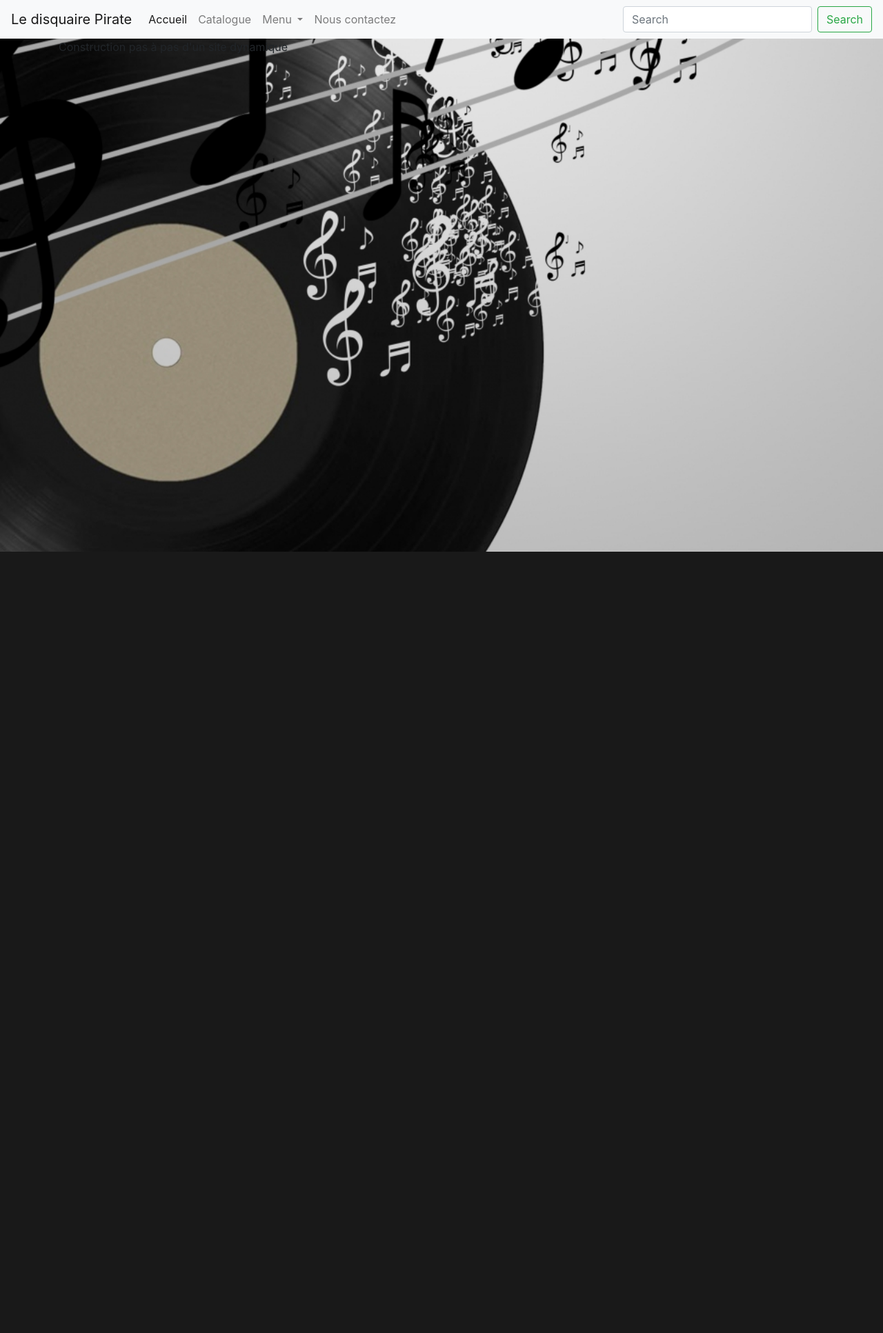
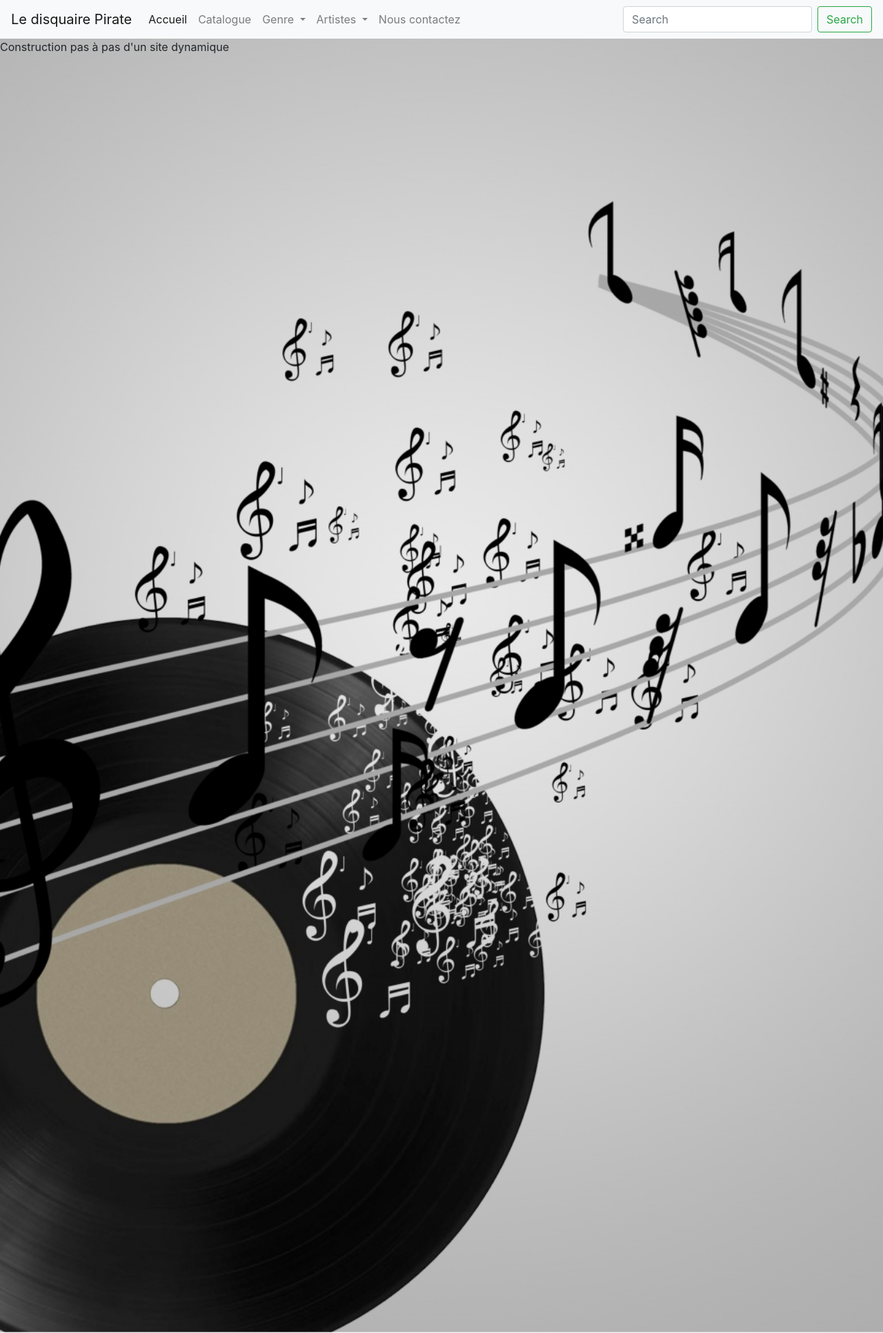
Before and after one commit to Cedric-Deloison/projet-disquaire-php, a PHP site: page / in a window 1280 px wide. Shown: the whole page at 69% size. Before the commit the page ends 800 px from the top, so only its background shows below. Run offline with PHP 8.4, Linux system fonts and the light colour scheme.

Commit message:
Designe cards

```diff
--- a/template/index.twig
+++ b/template/index.twig
@@ -5,6 +5,8 @@
     <meta charset="UTF-8">
     <meta name="viewport" content="width=device-width, initial-scale=1.0">
     <link rel="stylesheet" href="https://cdn.jsdelivr.net/npm/bootstrap@4.5.3/dist/css/bootstrap.min.css" integrity="sha384-TX8t27EcRE3e/ihU7zmQxVncDAy5uIKz4rEkgIXeMed4M0jlfIDPvg6uqKI2xXr2" crossorigin="anonymous">
+    <link href="https://fonts.googleapis.com/css2?family=Kaushan+Script&family=Oleo+Script:wght@700&display=swap"
+        rel="stylesheet">
     <link rel="stylesheet" href="template/styles.css">
 
     <title>Projet disquaire</title>
@@ -24,7 +26,7 @@
         <div class="collapse navbar-collapse" id="navbarSupportedContent">
             <ul class="navbar-nav mr-auto">
                 <li class="nav-item active">
-                    <a class="nav-link" href="#">Accueil <span class="sr-only">(current)</span></a>
+                    <a class="nav-link" href="index.php?page=home">Accueil <span class="sr-only">(current)</span></a>
                 </li>
                 <li class="nav-item">
                     <a class="nav-link" href="index.php?page=catalogue">Catalogue</a>
@@ -33,13 +35,25 @@
                 <li class="nav-item dropdown">
                     <a class="nav-link dropdown-toggle" href="#" id="navbarDropdown" role="button"
                         data-toggle="dropdown" aria-haspopup="true" aria-expanded="false">
-                        Menu
+                        Genre
                     </a>
                     <div class="dropdown-menu" aria-labelledby="navbarDropdown">
-                        <a class="dropdown-item" href="#">Album</a>
-                        <a class="dropdown-item" href="#">Artiste</a>
-                        <div class="dropdown-divider"></div>
-                        <a class="dropdown-item" href="#">Genre</a>
+                        <a class="dropdown-item" href="#">Pop</a>
+                        <a class="dropdown-item" href="#">Rnb</a>
+                        <a class="dropdown-item" href="#">Rock</a>
+                        <a class="dropdown-item" href="#">Soul</a>
+                    </div>
+                </li>
+                <li class="nav-item dropdown">
+                    <a class="nav-link dropdown-toggle" href="#" id="navbarDropdown" role="button"
+                        data-toggle="dropdown" aria-haspopup="true" aria-expanded="false">
+                        Artistes
+                    </a>
+                    <div class="dropdown-menu" aria-labelledby="navbarDropdown">
+                        <a class="dropdown-item" href="#">Indochine</a>
+                        <a class="dropdown-item" href="#">David Guetta</a>
+                        <a class="dropdown-item" href="#">Rolling stones</a>
+                        <a class="dropdown-item" href="#">Soul</a>
                     </div>
                 </li>
                  <li class="nav-item">
@@ -57,12 +71,10 @@
 
 
 
-    <div class="container">
-        <div class="row">
-        <div class="col-md-12">
+    <div class="container1">
+
         {{ contenu }}
-        </div>
-        </div>
+
     </div>
 
 
--- a/template/styles.css
+++ b/template/styles.css
@@ -1,21 +1,32 @@
 body {
-    background-image: url(template/back.jpg);
+    background-image: url(/template/back.jpg);
     background-position: center center;
     background-size: cover;
   }
 
   /* NavBar */
 
-  .ced-logo img {
+   .ced-logo img {
     height: 80px;
   }
-  .ced-logo {
-    background-color: #3b3b39;
-  }
-  .card {
-    height: 100px;
-  }
+.container1 {
+  display: grid;
+  grid-template-columns: repeat(3, 1fr);
+  grid-template-rows: repeat(3, 615px);
+  grid-gap: 1em 20px;
+}
 
+.card-body {
+  background-color:#42413e;
+}
+.card {
+  height: 615px;
+  margin-top: 10px;
+}
+.row {
+  padding: 15px;
+  margin: 0;
+}
   .card-title  {
     color: red;
   }
@@ -23,6 +34,7 @@ body {
   h1{
     font-family: 'Finger Paint', cursive;
   }
-  p, h2, h3 {
+  p, h5 {
     font-family: 'Zilla Slab Highlight', cursive;
+    color: wheat;
   }
```
Also changed, not shown: router/catalogue.php (+4 -4 lines), router/description.php (added), template/david.jpg (added), template/rolling.jpg (added).
